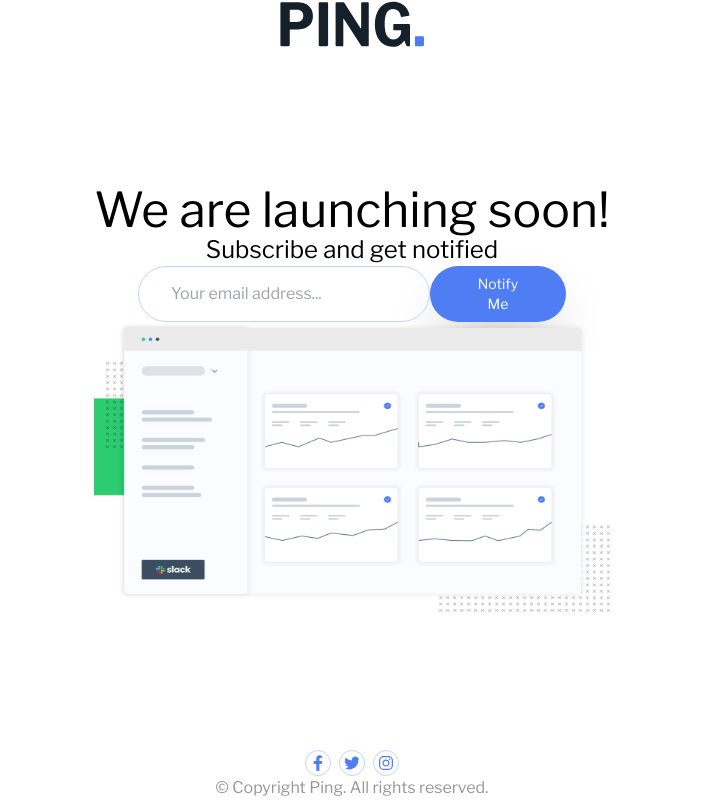
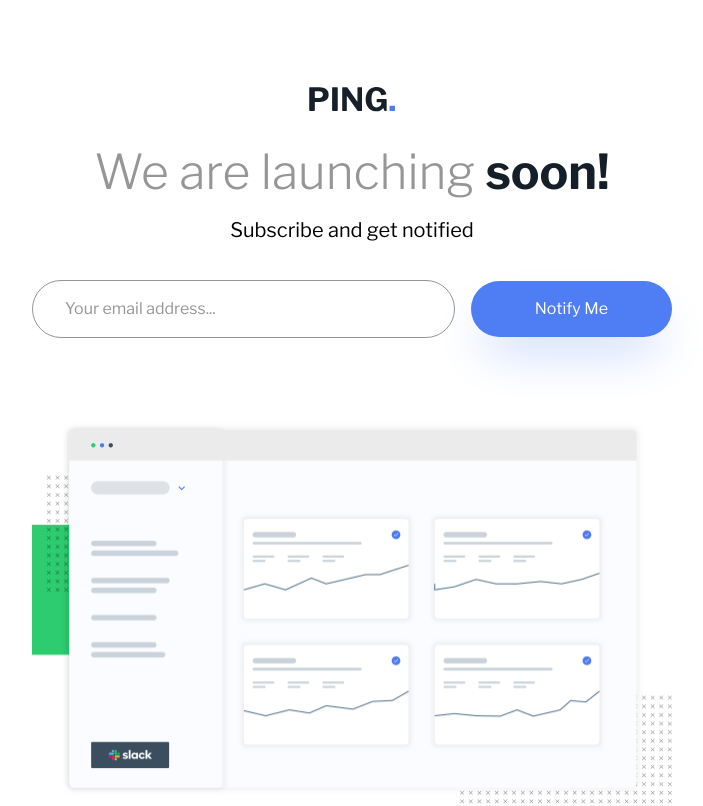
Before and after one commit to n0rrman/frontend-mentor-challenges, a Next.js app in the folder ping-coming-soon-page/: page / in a window 1280 px wide. Shown: the top 806 px of the page, without its empty margins (288-991 px from the left). Built offline with nearby package versions, Linux system fonts and the light colour scheme.

Commit message:
ping-coming-soon-page desktop layout finished

```diff
--- a/ping-coming-soon-page/src/app/page.tsx
+++ b/ping-coming-soon-page/src/app/page.tsx
@@ -7,32 +7,35 @@ import EmailForm from "@/components/emailForm";
 
 export default function Home() {
   return (
-    <div className="flex flex-col justify-between items-center min-h-screen">
-      <header>
-        <div className="relative w-36 h-12">
+    <div className="flex flex-col justify-between items-center min-h-screen py-12">
+      <header className="py-9 mt-0.5">
+        <div className="relative w-[5.375rem] h-[1.625rem] ">
           <Image alt="" src={logo.src} fill />
         </div>
       </header>
-      <main className="flex flex-col justify-around items-center">
+      <main className="flex flex-col justify-between items-center w-full sm:w-[40rem]">
         <div className="text-center">
-          <h1 className="text-5xl">We are launching soon!</h1>
-          <p className="text-2xl">Subscribe and get notified</p>
+          <h1 className="text-2xl sm:text-5xl text-gray font-light pb-5">
+            We are launching{" "}
+            <span className="text-veryDarkBlue font-bold ">soon!</span>
+          </h1>
+          <p className="text-sm sm:text-xl">Subscribe and get notified</p>
         </div>
-        <div>
+        <div className="w-full my-2">
           <EmailForm />
         </div>
 
-        <div className="relative w-full aspect-video">
-          <Image alt="" src={dashboardImg.src} fill />
+        <div className="relative w-full aspect-[64/39] mt-12 mb-[2rem]">
+          <Image className="" alt="" src={dashboardImg.src} fill />
         </div>
       </main>
       <footer>
-        <div className="flex flex-row gap-2 justify-center items-center text-primaryBlue">
-          <FaFacebookF className="box-content hover:text-white hover:bg-primaryBlue hover:border-primaryBlue rounded-full p-1 border border-secondaryBlue transition-all duration-200 ease-out" />
-          <FaTwitter className="box-content hover:text-white hover:bg-primaryBlue hover:border-primaryBlue rounded-full p-1 border border-secondaryBlue transition-all duration-200 ease-out" />
-          <FaInstagram className="box-content hover:text-white hover:bg-primaryBlue hover:border-primaryBlue rounded-full p-1 border border-secondaryBlue transition-all duration-200 ease-out" />
+        <div className="flex flex-row gap-3 p-6 pt-6 justify-center items-center text-primaryBlue text-sm">
+          <FaFacebookF className="box-content hover:text-white hover:bg-primaryBlue hover:border-primaryBlue rounded-full p-2 border border-secondaryBlue transition-all duration-200 ease-out" />
+          <FaTwitter className="box-content hover:text-white hover:bg-primaryBlue hover:border-primaryBlue rounded-full p-2 border border-secondaryBlue transition-all duration-200 ease-out" />
+          <FaInstagram className="box-content hover:text-white hover:bg-primaryBlue hover:border-primaryBlue rounded-full p-2 border border-secondaryBlue transition-all duration-200 ease-out" />
         </div>
-        <div className="text-gray">
+        <div className="text-gray text-xs">
           &copy; Copyright Ping. All rights reserved.
         </div>
       </footer>
--- a/ping-coming-soon-page/src/components/emailForm.tsx
+++ b/ping-coming-soon-page/src/components/emailForm.tsx
@@ -20,24 +20,29 @@ export default function EmailForm() {
   };
 
   return (
-    <div className="flex flex-col">
-      <form className="flex flex-row items-center" onSubmit={handleSubmit}>
+    <div className="flex flex-col py-7 w-full">
+      <form
+        className="flex flex-col sm:flex-row justify-center items-center w-full"
+        onSubmit={handleSubmit}
+      >
         <input
           className={`${
-            error ? "border-secondaryRed" : "border-secondaryBlue"
-          } w-full z-30 bg-transparent placeholder:text-secondaruBlue py-[0.94rem] px-8 rounded-[2rem] border`}
+            error ? "border-secondaryRed" : "border-gray"
+          } w-full sm:w-2/3 z-30 bg-transparent placeholder:text-gray py-[1rem] px-8 rounded-[2rem] border`}
           placeholder="Your email address..."
           value={input}
           onChange={(e) => handleChange(e.target.value)}
           type="text"
         />
-        <button className="text-white text-sm py-2 shadow-2xl px-12 rounded-[2rem] bg-primaryBlue hover:bg-secondaryBlue duration-200 ease-out transition-all">
+        <button className="text-white ml-0 sm:ml-4 text-sm sm:text-base p-[1rem] w-full  sm:w-[12.7rem] shadow-2xl whitespace-nowrap shadow-secondaryBlue rounded-[2rem] bg-primaryBlue hover:bg-secondaryBlue duration-200 ease-out transition-all">
           Notify Me
         </button>
       </form>
       {error && (
-        <p className="px-8 py-3 text-sm text-secondaryRed">
-          Please provide a valid email
+        <p className="absolute px-8 text-xs text-secondaryRed">
+          <div className="relative top-16">
+            Please provide a valid email address
+          </div>
         </p>
       )}
     </div>
```
